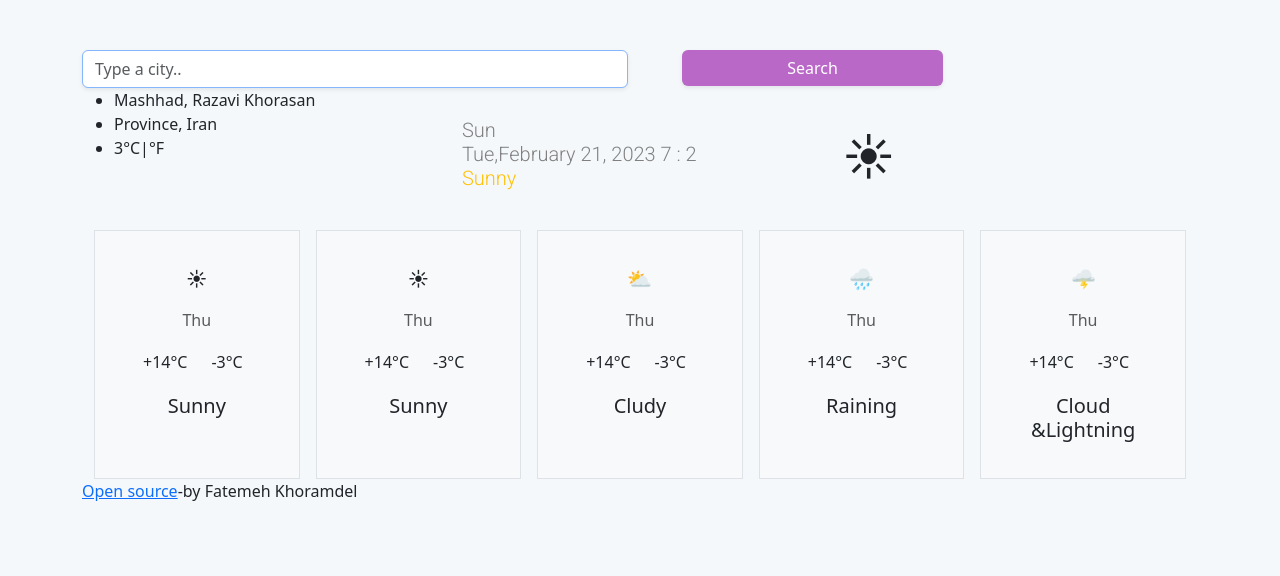
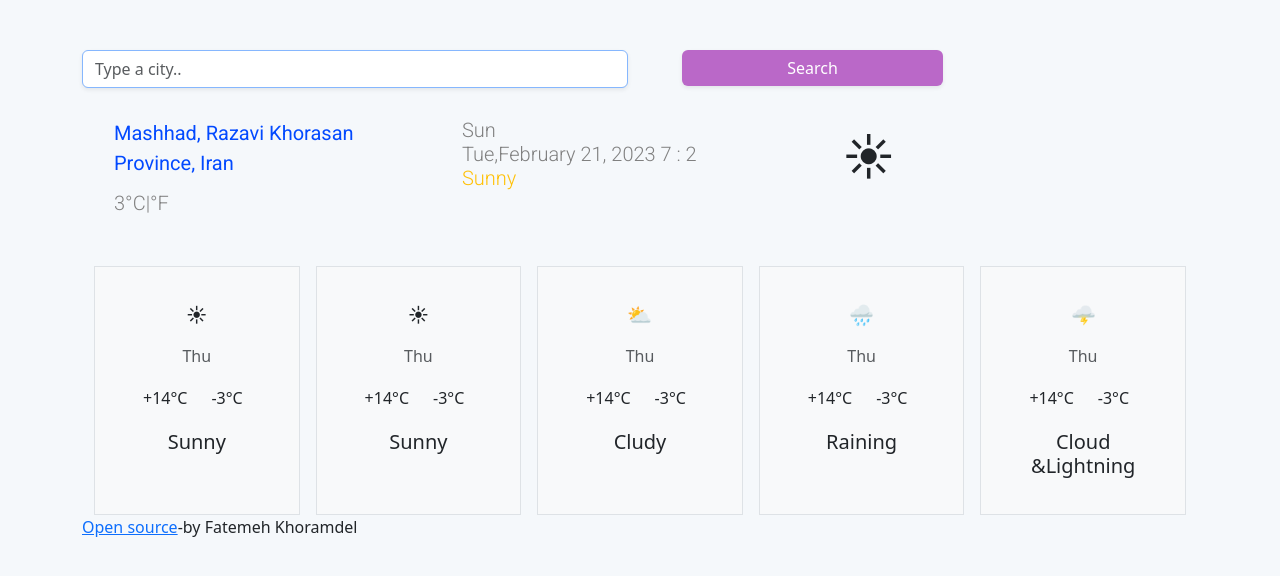
Before and after one commit to fatemehkhoramdel/search-weather, a plain HTML site: page index.html in a window 1280 px wide. Drawn offline with nearby package versions, Linux system fonts and the light colour scheme.

Commit message:
added new style according index changing

```diff
--- a/src/syle.css
+++ b/src/syle.css
@@ -3,19 +3,29 @@ Body {
   margin-top: 50px;
   display: block;
 }
-h1 {
-  font-size: 20px;
-  font-weight: 400;
-  color: #0249ff;
-  font-family: "Roboto", sans-serif;
-  margin-top: 30px;
-}
-h2 {
+h2{
   color: grey;
   font-weight: 100;
   font-size: 20px;
   font-family: "Roboto", sans-serif;
   margin-top: 30px;
+}
+li{
+  list-style-type: none;
+}
+.listyle {
+  font-size: 20px;
+  font-weight: 400;
+  color: #0249ff;
+  font-family: "Roboto", sans-serif;
+
+}
+.tempstyle {
+  color: grey;
+  font-weight: 100;
+  font-size: 20px;
+  font-family: "Roboto", sans-serif;
+  margin-top: 10px;
 }
 .weatherco {
   color: #ffc107;
@@ -32,6 +42,9 @@ h6 {
 .distance {
   margin: 20px;
 }
+.topmargin{
+  margin-top: 30px;
+}
 .buttomcolor {
   background: #ba68c8 !important;
   border: #ba68c8 !important;
```
